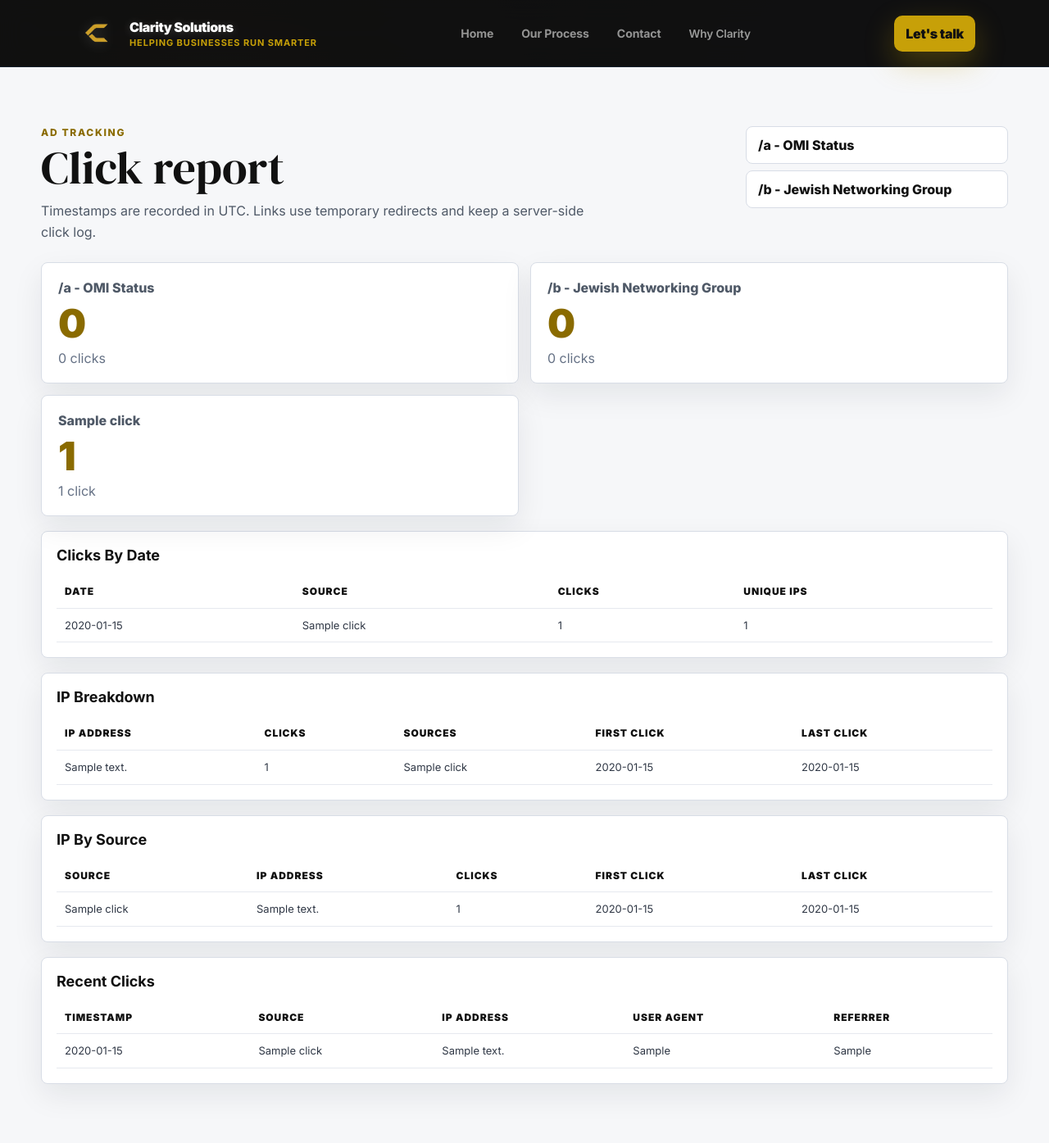
After one commit to Arifrei/clarity_website, a Flask app: page /ad-clicks in a window 1280 px wide. The commit adds this page. Shown: the whole page at 82% size. Run offline with Flask 3, Linux system fonts and the light colour scheme; tables that the repository leaves empty hold one stand-in row (values such as "Sample post").

Commit message:
Added redirect routes to track sources, and an ad-clicks page to track clicks.

```diff
--- a/app.py
+++ b/app.py
@@ -5,8 +5,9 @@ import threading
 import time
 import json
 from datetime import datetime, timedelta, timezone
+from urllib.parse import urlparse
 
-from flask import Flask, jsonify, render_template, request
+from flask import Flask, abort, jsonify, redirect, render_template, request
 
 
 def _load_env_from_file() -> None:
@@ -48,10 +49,22 @@ AUTO_REPLY_RETRY_DELAY_SECONDS = 5 * 60
 RATE_LIMIT_WINDOW = 15 * 60  # 15 minutes
 RATE_LIMIT_MAX = 5
 AUTO_REPLY_DB_PATH = os.path.join(app.root_path, "auto_reply_jobs.sqlite3")
+AD_TRACKING_DB_PATH = os.path.join(app.root_path, "ad_clicks.sqlite3")
 auto_reply_scheduler_lock = threading.Lock()
 auto_reply_scheduler_started = False
 rate_memory = {}
 HOME_SECTIONS = {"home", "workflow", "contact"}
+AD_TRACKING_TAGS = {
+    "a": {
+        "label": "OMI Status",
+        "destination": "/?utm_source=whatsapp&utm_medium=group&utm_campaign=ads&utm_content=omi-status",
+    },
+    "b": {
+        "label": "Jewish Networking Group",
+        "destination": "/?utm_source=whatsapp&utm_medium=group&utm_campaign=ads&utm_content=jewish-networking-group",
+    },
+}
+KNOWN_AD_UTM_CONTENT = {"omi-status", "jewish-networking-group"}
 
 
 def sanitize(value: str, max_len: int) -> str:
@@ -71,6 +84,49 @@ def get_client_ip() -> str:
     return request.remote_addr or "unknown"
 
 
+def _slug_source(value: str) -> str:
+    slug = re.sub(r"[^a-z0-9]+", "-", value.lower()).strip("-")
+    return slug[:80] or "unknown"
+
+
+def _get_external_referrer_host() -> str:
+    referrer = request.headers.get("Referer", "")
+    if not referrer:
+        return ""
+
+    referrer_host = urlparse(referrer).netloc.lower()
+    current_host = (request.host or "").lower()
+    if not referrer_host or referrer_host == current_host:
+        return ""
+    return referrer_host
+
+
+def _identify_inbound_source() -> tuple[str, str]:
+    utm_source = sanitize(request.args.get("utm_source"), 120)
+    utm_medium = sanitize(request.args.get("utm_medium"), 120)
+    utm_campaign = sanitize(request.args.get("utm_campaign"), 120)
+    utm_content = sanitize(request.args.get("utm_content"), 120)
+
+    if utm_source:
+        label_parts = [utm_source, utm_medium, utm_campaign, utm_content]
+        label = "UTM: " + " / ".join(part for part in label_parts if part)
+        tag_parts = [utm_source, utm_medium, utm_campaign, utm_content]
+        return "utm-" + _slug_source("-".join(part for part in tag_parts if part)), label
+
+    referrer_host = _get_external_referrer_host()
+    if referrer_host:
+        return "ref-" + _slug_source(referrer_host), f"Referral: {referrer_host}"
+
+    return "unnamed-source", "Unnamed source"
+
+
+def _is_known_ad_redirect_followup() -> bool:
+    return (
+        request.args.get("utm_campaign") == "ads"
+        and request.args.get("utm_content") in KNOWN_AD_UTM_CONTENT
+    )
+
+
 def within_rate_limit(ip: str) -> bool:
     now = time.time()
     window = rate_memory.get(ip, [])
@@ -87,6 +143,220 @@ def _get_auto_reply_conn() -> sqlite3.Connection:
     conn = sqlite3.connect(AUTO_REPLY_DB_PATH, timeout=30, check_same_thread=False)
     conn.row_factory = sqlite3.Row
     return conn
+
+
+def _get_ad_tracking_conn() -> sqlite3.Connection:
+    conn = sqlite3.connect(AD_TRACKING_DB_PATH, timeout=30, check_same_thread=False)
+    conn.row_factory = sqlite3.Row
+    return conn
+
+
+def _init_ad_tracking_store() -> None:
+    with _get_ad_tracking_conn() as conn:
+        conn.execute(
+            """
+            CREATE TABLE IF NOT EXISTS ad_clicks (
+                id INTEGER PRIMARY KEY AUTOINCREMENT,
+                tag TEXT NOT NULL,
+                label TEXT NOT NULL,
+                destination_url TEXT NOT NULL,
+                clicked_at TEXT NOT NULL,
+                ip_address TEXT NOT NULL,
+                user_agent TEXT NOT NULL,
+                referrer TEXT
+            )
+            """
+        )
+        conn.execute(
+            """
+            CREATE INDEX IF NOT EXISTS idx_ad_clicks_tag_date
+            ON ad_clicks (tag, clicked_at)
+            """
+        )
+        conn.execute(
+            """
+            CREATE INDEX IF NOT EXISTS idx_ad_clicks_ip
+            ON ad_clicks (ip_address)
+            """
+        )
+
+
+def _record_ad_click(tag: str, config: dict) -> None:
+    _init_ad_tracking_store()
+    with _get_ad_tracking_conn() as conn:
+        conn.execute(
+            """
+            INSERT INTO ad_clicks (
+                tag,
+                label,
+                destination_url,
+                clicked_at,
+                ip_address,
+                user_agent,
+                referrer
+            )
+            VALUES (?, ?, ?, ?, ?, ?, ?)
+            """,
+            (
+                tag,
+                config["label"],
+                config["destination"],
+                datetime.now(timezone.utc).isoformat(),
+                get_client_ip(),
+                request.headers.get("User-Agent", "unknown")[:500],
+                request.headers.get("Referer", "")[:500],
+            ),
+        )
+
+
+def _record_inbound_page_visit() -> None:
+    if _is_known_ad_redirect_followup():
+        return
+
+    tag, label = _identify_inbound_source()
+    _init_ad_tracking_store()
+    with _get_ad_tracking_conn() as conn:
+        conn.execute(
+            """
+            INSERT INTO ad_clicks (
+                tag,
+                label,
+                destination_url,
+                clicked_at,
+                ip_address,
+                user_agent,
+                referrer
+            )
+            VALUES (?, ?, ?, ?, ?, ?, ?)
+            """,
+            (
+                tag,
+                label,
+                request.full_path.rstrip("?")[:500],
+                datetime.now(timezone.utc).isoformat(),
+                get_client_ip(),
+                request.headers.get("User-Agent", "unknown")[:500],
+                request.headers.get("Referer", "")[:500],
+            ),
+        )
+
+
+def _row_dicts(rows: list[sqlite3.Row]) -> list[dict]:
+    return [dict(row) for row in rows]
+
+
+def _get_ad_click_report() -> dict:
+    _init_ad_tracking_store()
+    with _get_ad_tracking_conn() as conn:
+        totals_by_tag = {
+            row["tag"]: dict(row)
+            for row in conn.execute(
+                """
+                SELECT
+                    tag,
+                    label,
+                    COUNT(*) AS total_clicks,
+                    COUNT(DISTINCT ip_address) AS unique_ips,
+                    MIN(clicked_at) AS first_click,
+                    MAX(clicked_at) AS last_click
+                FROM ad_clicks
+                GROUP BY tag, label
+                ORDER BY tag
+                """
+            ).fetchall()
+        }
+
+        tag_totals = []
+        for tag, config in AD_TRACKING_TAGS.items():
+            row = totals_by_tag.get(tag)
+            tag_totals.append(
+                row
+                or {
+                    "tag": tag,
+                    "label": config["label"],
+                    "total_clicks": 0,
+                    "unique_ips": 0,
+                    "first_click": None,
+                    "last_click": None,
+                }
+            )
+        tag_totals.extend(
+            row
+            for tag, row in sorted(totals_by_tag.items(), key=lambda item: item[1]["label"].lower())
+            if tag not in AD_TRACKING_TAGS
+        )
+
+        daily_totals = _row_dicts(
+            conn.execute(
+                """
+                SELECT
+                    substr(clicked_at, 1, 10) AS click_date,
+                    tag,
+                    label,
+                    COUNT(*) AS total_clicks,
+                    COUNT(DISTINCT ip_address) AS unique_ips
+                FROM ad_clicks
+                GROUP BY click_date, tag, label
+                ORDER BY click_date DESC, tag
+                """
+            ).fetchall()
+        )
+        ip_totals = _row_dicts(
+            conn.execute(
+                """
+                SELECT
+                    ip_address,
+                    COUNT(*) AS total_clicks,
+                    COUNT(DISTINCT tag) AS sources_count,
+                    GROUP_CONCAT(DISTINCT label) AS sources,
+                    MIN(clicked_at) AS first_click,
+                    MAX(clicked_at) AS last_click
+                FROM ad_clicks
+                GROUP BY ip_address
+                ORDER BY total_clicks DESC, last_click DESC
+                """
+            ).fetchall()
+        )
+        ip_by_tag = _row_dicts(
+            conn.execute(
+                """
+                SELECT
+                    tag,
+                    label,
+                    ip_address,
+                    COUNT(*) AS total_clicks,
+                    MIN(clicked_at) AS first_click,
+                    MAX(clicked_at) AS last_click
+                FROM ad_clicks
+                GROUP BY tag, label, ip_address
+                ORDER BY tag, total_clicks DESC, last_click DESC
+                """
+            ).fetchall()
+        )
+        recent_clicks = _row_dicts(
+            conn.execute(
+                """
+                SELECT
+                    clicked_at,
+                    tag,
+                    label,
+                    ip_address,
+                    user_agent,
+                    referrer
+                FROM ad_clicks
+                ORDER BY clicked_at DESC
+                LIMIT 100
+                """
+            ).fetchall()
+        )
+
+    return {
+        "tag_totals": tag_totals,
+        "daily_totals": daily_totals,
+        "ip_totals": ip_totals,
+        "ip_by_tag": ip_by_tag,
+        "recent_clicks": recent_clicks,
+    }
 
 
 def _init_auto_reply_store() -> None:
@@ -255,10 +525,12 @@ def _queue_contact_submission(payload: dict, meta: dict) -> None:
 
 @app.get("/")
 def index():
+    _record_inbound_page_visit()
     return render_template("index.html", initial_section="home")
 
 
 def render_home_section(section: str):
+    _record_inbound_page_visit()
     section_name = section if section in HOME_SECTIONS else "home"
     return render_template("index.html", initial_section=section_name)
 
@@ -278,23 +550,49 @@ def contact_section():
     return render_home_section("contact")
 
 
+@app.get("/<tag>")
+def ad_tracking_redirect(tag):
+    tag = tag.lower()
+    config = AD_TRACKING_TAGS.get(tag)
+    if config is None:
+        abort(404)
+
+    _record_ad_click(tag, config)
+    response = redirect(config["destination"], code=302)
+    response.headers["Cache-Control"] = "no-store, max-age=0"
+    return response
+
+
+@app.get("/ad-clicks")
+def ad_clicks_dashboard():
+    return render_template(
+        "ad-clicks.html",
+        report=_get_ad_click_report(),
+        tracking_tags=AD_TRACKING_TAGS,
+    )
+
+
 @app.get("/why-clarity")
 def why_clarity():
+    _record_inbound_page_visit()
     return render_template("why-clarity.html")
 
 
 @app.get("/articles/diy-software")
 def article_diy_software():
+    _record_inbound_page_visit()
     return render_template("article-diy-software.html")
 
 
 @app.get("/articles/custom-vs-ready")
 def article_custom_vs_ready():
+    _record_inbound_page_visit()
     return render_template("article-custom-vs-ready.html")
 
 
 @app.get("/articles/5-mistakes")
 def article_5_mistakes():
+    _record_inbound_page_visit()
     return render_template("article-5-mistakes.html")
 
 
@@ -347,6 +645,7 @@ def contact_submit():
 
 
 _ensure_auto_reply_scheduler()
+_init_ad_tracking_store()
 
 
 if __name__ == "__main__":
--- a/static/css/styles.css
+++ b/static/css/styles.css
@@ -494,6 +494,149 @@ body.js-ready .testimonialsSection {
   transition: opacity 0.3s ease;
 }
 
+/* Ad click tracking dashboard */
+.trackingPage {
+  min-height: calc(100vh - var(--navH));
+  padding: clamp(32px, 6vw, 72px) var(--container-padding);
+  background: #f6f7f9;
+  color: #111111;
+}
+
+.trackingInner {
+  width: min(1180px, 100%);
+  margin: 0 auto;
+}
+
+.trackingHeader {
+  display: flex;
+  justify-content: space-between;
+  align-items: flex-start;
+  gap: 24px;
+  margin-bottom: 24px;
+}
+
+.trackingEyebrow {
+  margin: 0 0 8px;
+  color: #8a6b00;
+  font-size: 12px;
+  font-weight: 800;
+  letter-spacing: .14em;
+  text-transform: uppercase;
+}
+
+.trackingHeader h1 {
+  margin: 0;
+  font-size: clamp(34px, 6vw, 56px);
+  line-height: 1;
+  font-family: "DM Serif Display", "Bookman Old Style", "Bookman", "Serpentine", "Segoe UI", "Helvetica Neue", Arial, sans-serif;
+  font-weight: 400;
+}
+
+.trackingNote {
+  max-width: 680px;
+  margin: 12px 0 0;
+  color: #4f5967;
+  line-height: 1.6;
+}
+
+.trackingLinks {
+  display: grid;
+  gap: 8px;
+  min-width: min(320px, 100%);
+}
+
+.trackingLinks a {
+  display: block;
+  padding: 12px 14px;
+  border: 1px solid #d8dde6;
+  border-radius: 8px;
+  background: #ffffff;
+  color: #111111;
+  font-weight: 800;
+}
+
+.trackingStats {
+  display: grid;
+  grid-template-columns: repeat(2, minmax(0, 1fr));
+  gap: 14px;
+  margin-bottom: 18px;
+}
+
+.trackingStat,
+.trackingPanel {
+  border: 1px solid #d8dde6;
+  border-radius: 8px;
+  background: #ffffff;
+  box-shadow: 0 14px 36px rgba(17,24,39,.08);
+}
+
+.trackingStat {
+  padding: 20px;
+}
+
+.trackingStatLabel {
+  color: #4f5967;
+  font-weight: 800;
+}
+
+.trackingStatNumber {
+  margin-top: 10px;
+  color: #8a6b00;
+  font-size: clamp(34px, 6vw, 48px);
+  font-weight: 900;
+  line-height: 1;
+}
+
+.trackingStatMeta {
+  margin-top: 8px;
+  color: #657185;
+}
+
+.trackingPanel {
+  margin-top: 18px;
+  padding: 18px;
+}
+
+.trackingPanel h2 {
+  margin: 0 0 14px;
+  font-size: 18px;
+}
+
+.trackingTableWrap {
+  width: 100%;
+  overflow-x: auto;
+}
+
+.trackingTable {
+  width: 100%;
+  min-width: 720px;
+  border-collapse: collapse;
+}
+
+.trackingTable th,
+.trackingTable td {
+  padding: 11px 10px;
+  border-bottom: 1px solid #e6e9ef;
+  color: #303846;
+  font-size: 13px;
+  line-height: 1.45;
+  text-align: left;
+  vertical-align: top;
+}
+
+.trackingTable th {
+  color: #111111;
+  font-size: 12px;
+  font-weight: 900;
+  letter-spacing: .08em;
+  text-transform: uppercase;
+}
+
+.trackingLongText {
+  max-width: 360px;
+  overflow-wrap: anywhere;
+}
+
 /* Touch-friendly active states for mobile */
 @media (hover: none) and (pointer: coarse) {
   .btn:active {
--- /dev/null
+++ b/templates/ad-clicks.html
@@ -0,0 +1,151 @@
+{% extends "base.html" %}
+{% block content %}
+
+<section class="trackingPage" aria-label="Ad click tracking">
+  <div class="trackingInner">
+    <div class="trackingHeader">
+      <div>
+        <p class="trackingEyebrow">Ad tracking</p>
+        <h1>Click report</h1>
+        <p class="trackingNote">Timestamps are recorded in UTC. Links use temporary redirects and keep a server-side click log.</p>
+      </div>
+      <div class="trackingLinks" aria-label="Tracking links">
+        {% for tag, config in tracking_tags.items() %}
+          <a href="/{{ tag }}" target="_blank" rel="noopener noreferrer">/{{ tag }} - {{ config.label }}</a>
+        {% endfor %}
+      </div>
+    </div>
+
+    <div class="trackingStats">
+      {% for row in report.tag_totals %}
+        <article class="trackingStat">
+          <div class="trackingStatLabel">
+            {% if row.tag in tracking_tags %}/{{ row.tag }} - {% endif %}{{ row.label }}
+          </div>
+          <div class="trackingStatNumber">{{ row.unique_ips }}</div>
+          <div class="trackingStatMeta">{{ row.total_clicks }} click{% if row.total_clicks != 1 %}s{% endif %}</div>
+        </article>
+      {% endfor %}
+    </div>
+
+    <section class="trackingPanel">
+      <h2>Clicks By Date</h2>
+      <div class="trackingTableWrap">
+        <table class="trackingTable">
+          <thead>
+            <tr>
+              <th>Date</th>
+              <th>Source</th>
+              <th>Clicks</th>
+              <th>Unique IPs</th>
+            </tr>
+          </thead>
+          <tbody>
+            {% for row in report.daily_totals %}
+              <tr>
+                <td>{{ row.click_date }}</td>
+                <td>{% if row.tag in tracking_tags %}/{{ row.tag }} - {% endif %}{{ row.label }}</td>
+                <td>{{ row.total_clicks }}</td>
+                <td>{{ row.unique_ips }}</td>
+              </tr>
+            {% else %}
+              <tr><td colspan="4">No clicks recorded yet.</td></tr>
+            {% endfor %}
+          </tbody>
+        </table>
+      </div>
+    </section>
+
+    <section class="trackingPanel">
+      <h2>IP Breakdown</h2>
+      <div class="trackingTableWrap">
+        <table class="trackingTable">
+          <thead>
+            <tr>
+              <th>IP Address</th>
+              <th>Clicks</th>
+              <th>Sources</th>
+              <th>First Click</th>
+              <th>Last Click</th>
+            </tr>
+          </thead>
+          <tbody>
+            {% for row in report.ip_totals %}
+              <tr>
+                <td>{{ row.ip_address }}</td>
+                <td>{{ row.total_clicks }}</td>
+                <td>{{ row.sources }}</td>
+                <td>{{ row.first_click }}</td>
+                <td>{{ row.last_click }}</td>
+              </tr>
+            {% else %}
+              <tr><td colspan="5">No IP activity recorded yet.</td></tr>
+            {% endfor %}
+          </tbody>
+        </table>
+      </div>
+    </section>
+
+    <section class="trackingPanel">
+      <h2>IP By Source</h2>
+      <div class="trackingTableWrap">
+        <table class="trackingTable">
+          <thead>
+            <tr>
+              <th>Source</th>
+              <th>IP Address</th>
+              <th>Clicks</th>
+              <th>First Click</th>
+              <th>Last Click</th>
+            </tr>
+          </thead>
+          <tbody>
+            {% for row in report.ip_by_tag %}
+              <tr>
+                <td>{% if row.tag in tracking_tags %}/{{ row.tag }} - {% endif %}{{ row.label }}</td>
+                <td>{{ row.ip_address }}</td>
+                <td>{{ row.total_clicks }}</td>
+                <td>{{ row.first_click }}</td>
+                <td>{{ row.last_click }}</td>
+              </tr>
+            {% else %}
+              <tr><td colspan="5">No source/IP activity recorded yet.</td></tr>
+            {% endfor %}
+          </tbody>
+        </table>
+      </div>
+    </section>
+
+    <section class="trackingPanel">
+      <h2>Recent Clicks</h2>
+      <div class="trackingTableWrap">
+        <table class="trackingTable">
+          <thead>
+            <tr>
+              <th>Timestamp</th>
+              <th>Source</th>
+              <th>IP Address</th>
+              <th>User Agent</th>
+              <th>Referrer</th>
+            </tr>
+          </thead>
+          <tbody>
+            {% for row in report.recent_clicks %}
+              <tr>
+                <td>{{ row.clicked_at }}</td>
+                <td>{% if row.tag in tracking_tags %}/{{ row.tag }} - {% endif %}{{ row.label }}</td>
+                <td>{{ row.ip_address }}</td>
+                <td class="trackingLongText">{{ row.user_agent }}</td>
+                <td class="trackingLongText">{{ row.referrer or "-" }}</td>
+              </tr>
+            {% else %}
+              <tr><td colspan="5">No clicks recorded yet.</td></tr>
+            {% endfor %}
+          </tbody>
+        </table>
+      </div>
+    </section>
+  </div>
+</section>
+
+{% endblock %}
```
Also changed, not shown: 1 other file.
